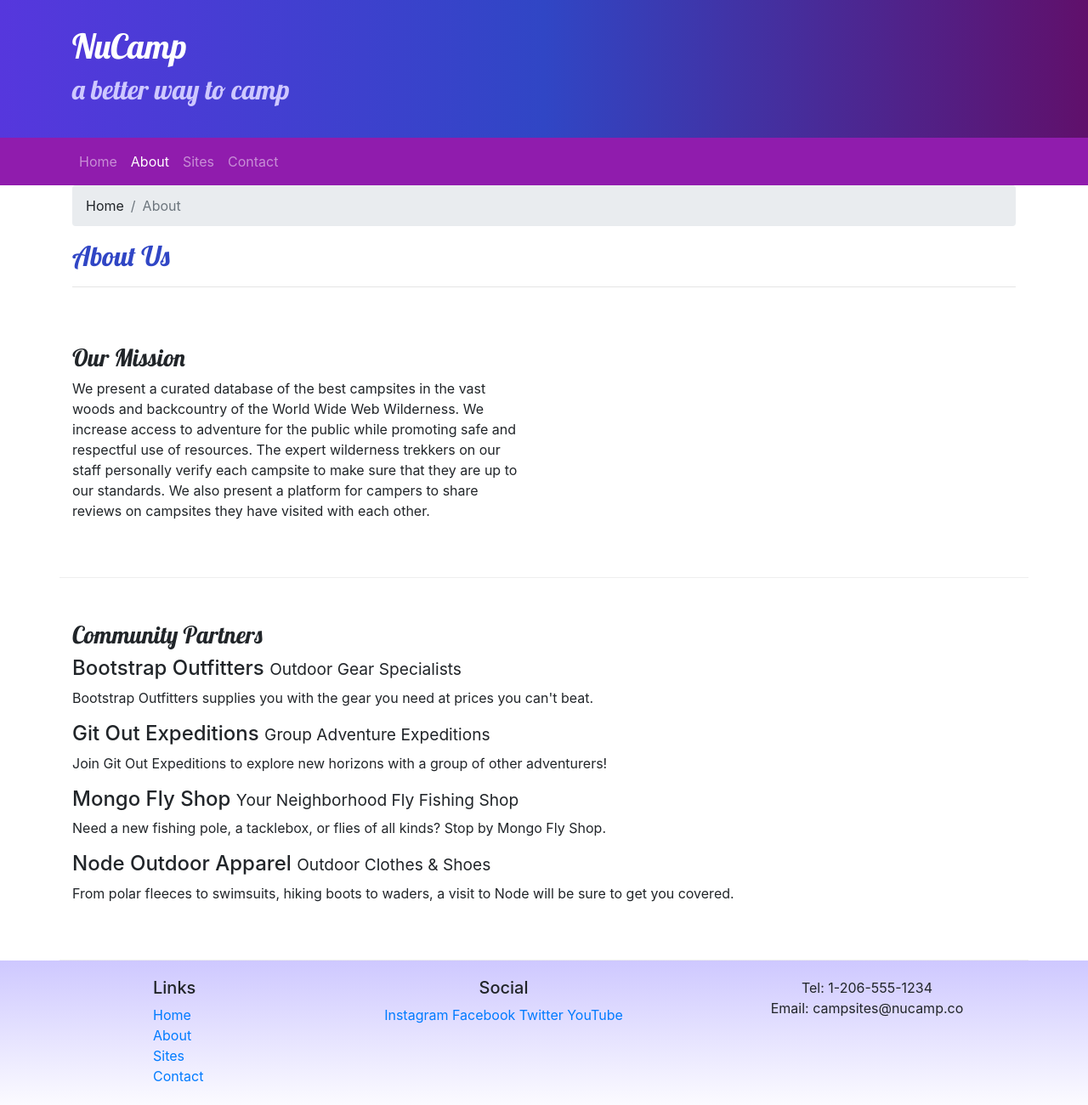
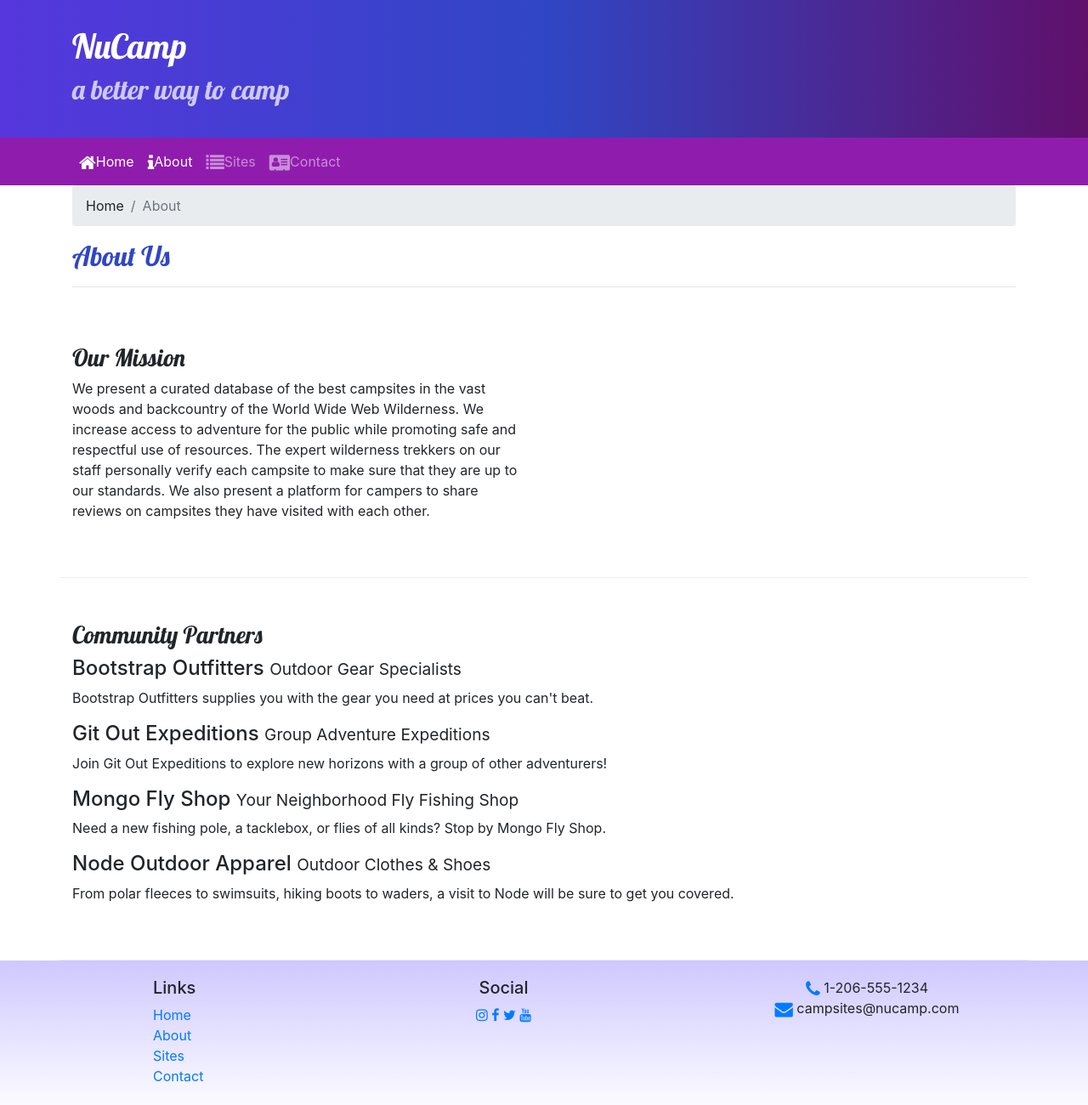
Before and after one commit to jbwidney/NuCamp-Camp-Site, a website: page aboutus.html in a window 1280 px wide. Shown: the whole page at 85% size. Drawn offline with nearby package versions, Linux system fonts and the light colour scheme.

Commit message:
Icon Fonts

```diff
--- a/aboutus.html
+++ b/aboutus.html
@@ -9,6 +9,7 @@
     <!--<link rel="stylesheet" href="https://maxcdn.bootstrapcdn.com/bootstrap/3.3.7/css/bootstrap.min.css" integrity="sha384-BVYiiSIFeK1dGmJRAkycuHAHRg32OmUcww7on3RYdg4Va+PmSTsz/K68vbdEjh4u" crossorigin="anonymous">-->
 
     <!--Other CSS must come after Bootstrap CSS-->
+    <link rel="stylesheet" href="node_modules/font-awesome/css/font-awesome.min.css" />
     <link rel="stylesheet" href="https://fonts.googleapis.com/css?family=Lobster|Open+Sans" />
     <link rel="stylesheet" href="css/styles.css">
 
@@ -35,10 +36,10 @@
         </button>
             <div class="collapse navbar-collapse" id="nucampNavbar">
                 <ul class="navbar-nav">
-                    <li class="nav-item"><a class="nav-link" href="index">Home</a></li>
-                    <li class="nav-item active"><a class="nav-link" href="aboutus.html">About</a></li>
-                    <li class="nav-item"><a class="nav-link" href="#">Sites</a></li>
-                    <li class="nav-item"><a class="nav-link" href="#">Contact</a></li>
+                    <li class="nav-item active"><a class="nav-link" href="index.html"><i class="fa fa-home fa-lg"></i>Home</a></li>
+                    <li class="nav-item active"><a class="nav-link" href="#"><i class="fa fa-info fa-lg"></i>About</a></li>
+                    <li class="nav-item"><a class="nav-link" href="#"><i class="fa fa-list fa-lg"></i>Sites</a></li>
+                    <li class="nav-item"><a class="nav-link" href="#"><i class="fa fa-address-card fa-lg"></i>Contact</a></li>
                 </ul>
             </div>
         </div>
@@ -92,14 +93,14 @@
                 </div>
                 <div class="col-6 col-sm-5 text-center">
                     <h5>Social</h5>
-                    <a href="http://instagram.com/">Instagram</a>
-                    <a href="http://facebook.com/">Facebook</a>
-                    <a href="http://twitter.com/">Twitter</a>
-                    <a href="http://youtube.com/">YouTube</a>
+                    <a href="http://instagram.com/"><i class="fa fa-instagram"></i></a>
+                    <a href="http://facebook.com/"><i class="fa fa-facebook"></i></a>
+                    <a href="http://twitter.com/"><i class="fa fa-twitter"></i></a>
+                    <a href="http://youtube.com/"><i class="fa fa-youtube"></i></a>
                 </div>
                 <div class="col-sm-4 text-center">
-                    Tel: 1-206-555-1234<br />
-                    Email: campsites@nucamp.co
+                    <i class="fa fa-phone fa-lg text-primary"></i> 1-206-555-1234 <br />
+                    <i class="fa fa-envelope fa-lg text-primary"></i> campsites@nucamp.com
                 </div>
            </div>
         </div>
--- a/package.json
+++ b/package.json
@@ -11,7 +11,8 @@
   "author": "Jason Widney",
   "license": "ISC",
   "dependencies": {
-    "bootstrap": "^4.5.0"
+    "bootstrap": "^4.5.0",
+    "font-awesome": "^4.7.0"
   },
   "devDependencies": {
     "lite-server": "^2.5.4"
```
Also changed, not shown: index.html (+11 -10 lines), 1 other file.
